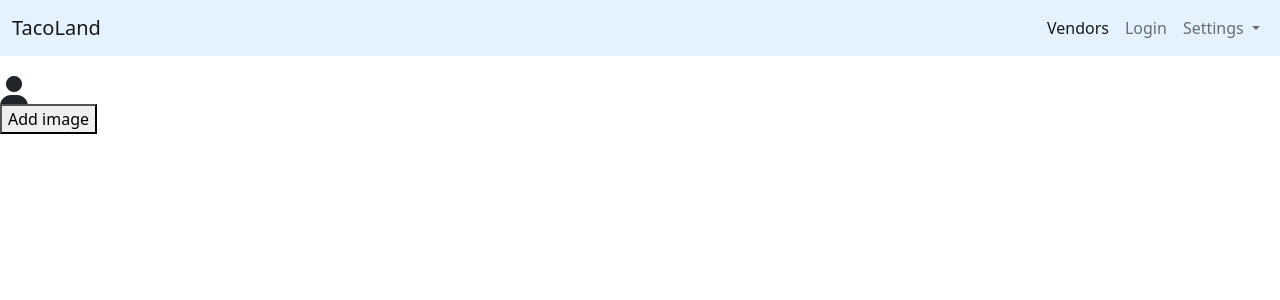
After one commit to eric-ramos-garnica/TacoLand-project, a Flask app: page /userProfile in a window 1280 px wide. The commit adds this page. Shown: the top 300 px of the page. Run offline with Flask 2, Linux system fonts and the light colour scheme.

Commit message:
Added user_profile.html and new route

```diff
--- a/model.py
+++ b/model.py
@@ -51,6 +51,9 @@ class User(db.Model):
     fname = db.Column(db.String)
     lname = db.Column(db.String)
     password = db.Column(db.String)
+    user_image = db.Column(db.String, nullable =True)
+    phone =db.Column(db.String,nullable =True)
+    gender = db.Column(db.String,nullable =True)
 
     #relationship with Rating
     ratings = db.relationship("Rating", back_populates = "user")
--- a/server.py
+++ b/server.py
@@ -416,6 +416,9 @@ def user_rating_top_five():
 
         return render_template('user_rating_top_five.html', top_five_array=top_five_array,top_five_vendors_from_user=top_five_vendors_from_user,top_five_vendors_rate=top_five_vendors_rate)
 
+@app.route('/userProfile')
+def user_profile():
+    return render_template('user_profile.html')
 
 if __name__ == "__main__":
     connect_to_db(app)
--- a/templates/base.html
+++ b/templates/base.html
@@ -34,7 +34,8 @@
           </a>
           <ul class="dropdown-menu">
             <li><a class="dropdown-item" href="/userRatingTopFive">Top 5 ratings</a></li>
-            <!-- <li><hr class="dropdown-divider"></li> -->
+            <li><hr class="dropdown-divider"></li>
+            <li><a class="dropdown-item" href="/userProfile">Profile</a></li>
           </ul>
         </li>
         <li class="nav-item dropdown" >
--- /dev/null
+++ b/templates/user_profile.html
@@ -0,0 +1,33 @@
+{% extends 'base.html'%}
+
+{% block title %}Profile{% endblock %}
+
+{% block head %}
+
+{% endblock %}
+
+<!-- body -->
+{% block body %}
+<div class="container-profile">
+    <br>
+    <div>
+        <label for="user-image" ><i class="fa-solid fa-user fa-2xl"></i></label><br>
+        <input type="file" name="user-image" id="user-image" style="display: none;">
+        <button id="add-image-button">Add image</button>
+        <a id="user-image-button-submit" href="#" style="display: none;"><button>submit</button></a>
+
+    </div>
+
+</div>
+<script>
+    // add photo
+    add_image_button = document.getElementById('add-image-button')
+    add_image_button. addEventListener('click',(e)=>{
+        document.getElementById('user-image').removeAttribute('style');
+        e.target.setAttribute("style","display:none;")
+        document.getElementById("user-image-button-submit").removeAttribute('style');
+
+
+    });
+</script>
+{% endblock %}
```
